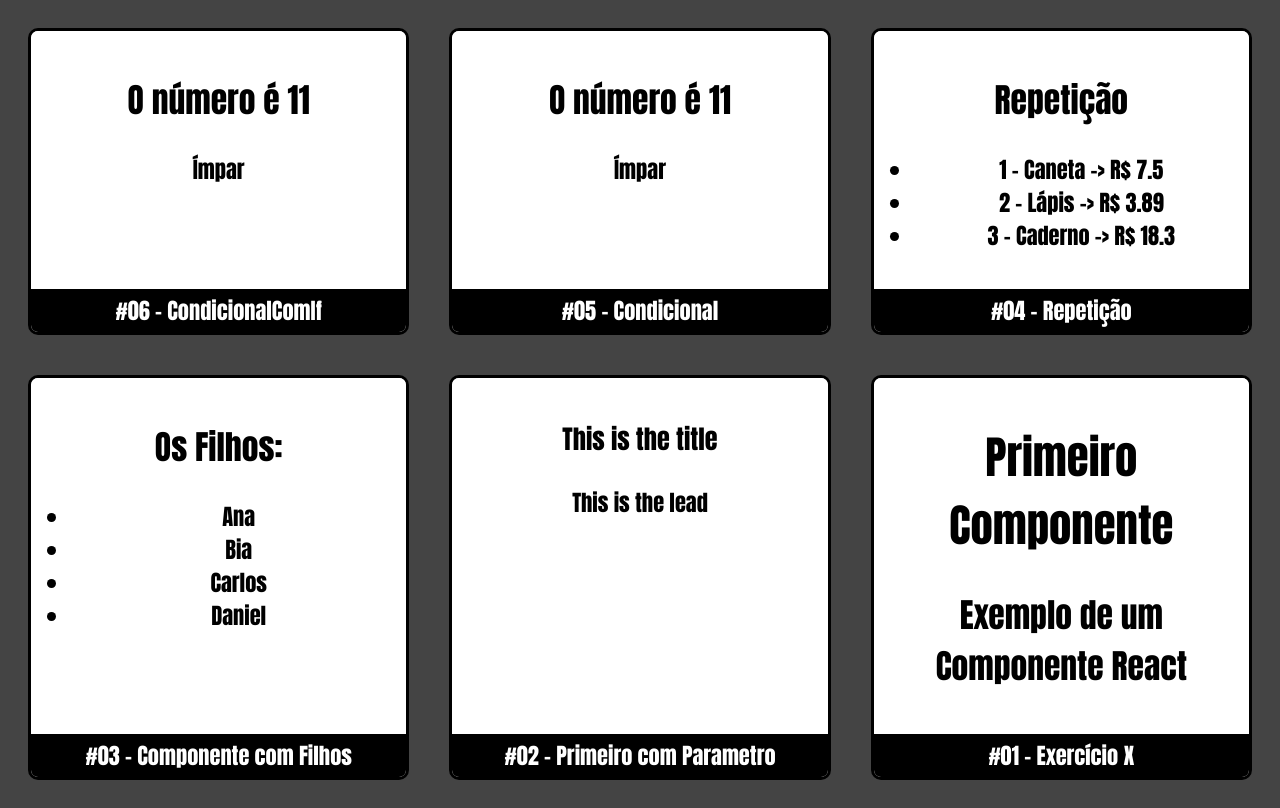
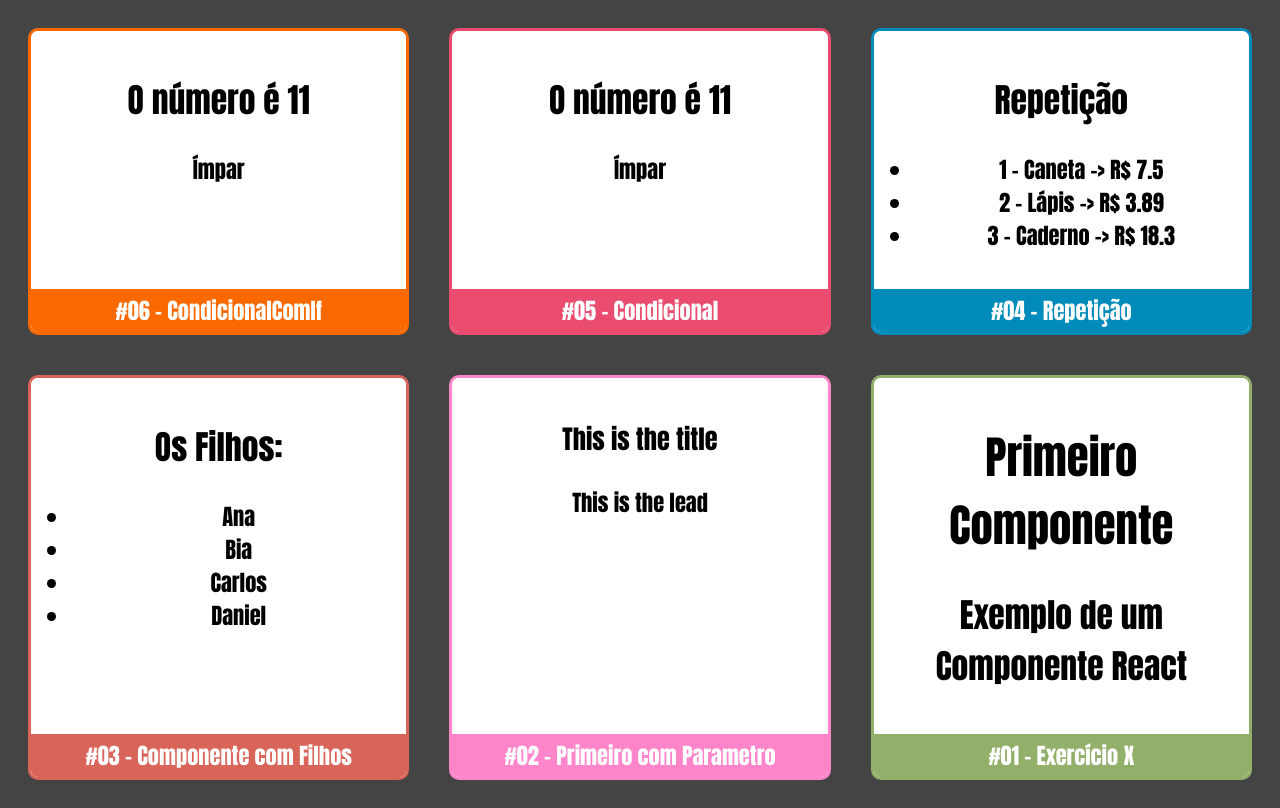
Before and after one commit to PGabriel-MB/react_app, a React (Create React App) app: page / in a window 1280 px wide. Built offline with nearby package versions, Linux system fonts and the light colour scheme.

Commit message:
passagem de atributos styles por props e props sao para leitura

```diff
--- a/src/App.jsx
+++ b/src/App.jsx
@@ -2,26 +2,26 @@ import './App.css';
 
 import React from 'react';
 
-import Primeiro from './components/Primeiro'
-import ComParametro from './components/ComParametro'
-import ComFilhos from './components/ComFilhos';
+import Primeiro from './components/basicos/Primeiro'
+import ComParametro from './components/basicos/ComParametro'
+import ComFilhos from './components/basicos/ComFilhos';
 import Card from './components/layout/Card';
-import Repeticao from './components/Repeticao';
-import Condicional from './components/Condicional';
-import CondicionalComIf from './components/CondicionalComIf';
+import Repeticao from './components/basicos/Repeticao';
+import Condicional from './components/basicos/Condicional';
+import CondicionalComIf from './components/basicos/CondicionalComIf';
 
 export default props => (
   <div className="App">
-    <Card titulo="#06 - CondicionalComIf">
+    <Card titulo="#06 - CondicionalComIf" color="#FA6900">
       <CondicionalComIf numero={11} />
     </Card>
-    <Card titulo="#05 - Condicional">
+    <Card titulo="#05 - Condicional" color="#E94C6F">
       <Condicional numero={11} />
     </Card>
-    <Card titulo="#04 - Repetição">
+    <Card titulo="#04 - Repetição" color="#008BBA">
       <Repeticao />
     </Card>
-    <Card titulo="#03 - Componente com Filhos">
+    <Card titulo="#03 - Componente com Filhos" color="#D96459">
       <ComFilhos>
         <ul>
           <li>Ana</li>
@@ -31,10 +31,10 @@ export default props => (
         </ul>
       </ComFilhos>
     </Card>
-    <Card titulo="#02 - Primeiro com Parametro">
+    <Card titulo="#02 - Primeiro com Parametro" color="#FF85CB">
       <ComParametro titulo="This is the title" subtitulo="This is the lead" />
     </Card>
-    <Card titulo="#01 - Exercício X">
+    <Card titulo="#01 - Exercício X" color="#92B06A">
       <Primeiro />
     </Card>
   </div>
--- a/src/components/ComParametro.jsx
+++ /dev/null
@@ -1,7 +0,0 @@
-import React from 'react';
-
-export default props =>
-    <>
-        <h3>{props.titulo}</h3>
-        <p>{props.subtitulo}</p>
-    </>
--- /dev/null
+++ b/src/components/basicos/ComParametro.jsx
@@ -0,0 +1,13 @@
+import React from 'react';
+
+export default props => {
+    // Não é permitido alterar o valor dos atributos,
+    // pois as props são somente de leitura
+    // props.titulo = 'Alteração de título'
+    return (
+        <>
+            <h3>{props.titulo}</h3>
+            <p>{props.subtitulo}</p>
+        </>
+    )
+}
--- a/src/components/Repeticao.jsx
+++ b/src/components/basicos/Repeticao.jsx
@@ -1,6 +1,6 @@
 import React from 'react';
 
-import produtos from '../data/products';
+import produtos from '../../data/products';
 
 export default props => {
 
--- a/src/components/layout/Card.css
+++ b/src/components/layout/Card.css
@@ -11,7 +11,7 @@
     min-width: 300px;
 }
 
-.Card .Conteudo {
+.Card .Content {
     flex: 1;
     background-color: #fff;
     color: #000;
--- a/src/components/layout/Card.jsx
+++ b/src/components/layout/Card.jsx
@@ -3,11 +3,11 @@ import './Card.css'
 import React from 'react';
 
 export default props =>
-    <div className="Card">
-        <div className="Conteudo">
+    <div className="Card" style={{borderColor : props.color || '#000'}}>
+        <div className="Content">
             {props.children}
         </div>
-        <div className="Footer">
+        <div className="Footer" style={{backgroundColor: props.color || '#000'}}>
             {props.titulo}
         </div>
     </div>
```
Also changed, not shown: src/components/basicos/ComFilhos.jsx (renamed from src/components/ComFilhos.jsx), src/components/basicos/Condicional.jsx (renamed from src/components/Condicional.jsx), src/components/basicos/CondicionalComIf.jsx (renamed from src/components/CondicionalComIf.jsx), src/components/basicos/Primeiro.jsx (renamed from src/components/Primeiro.jsx), src/components/basicos/if.jsx (renamed from src/components/if.jsx).
